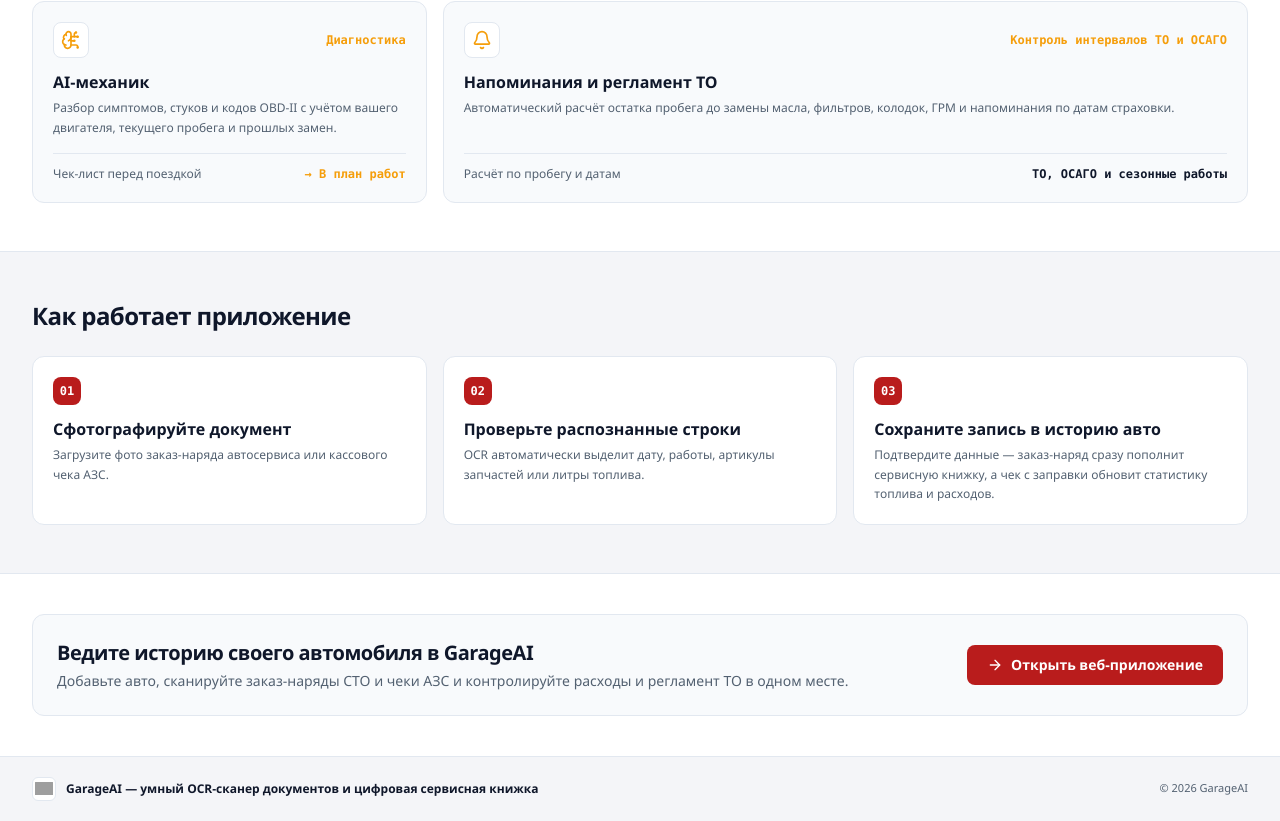
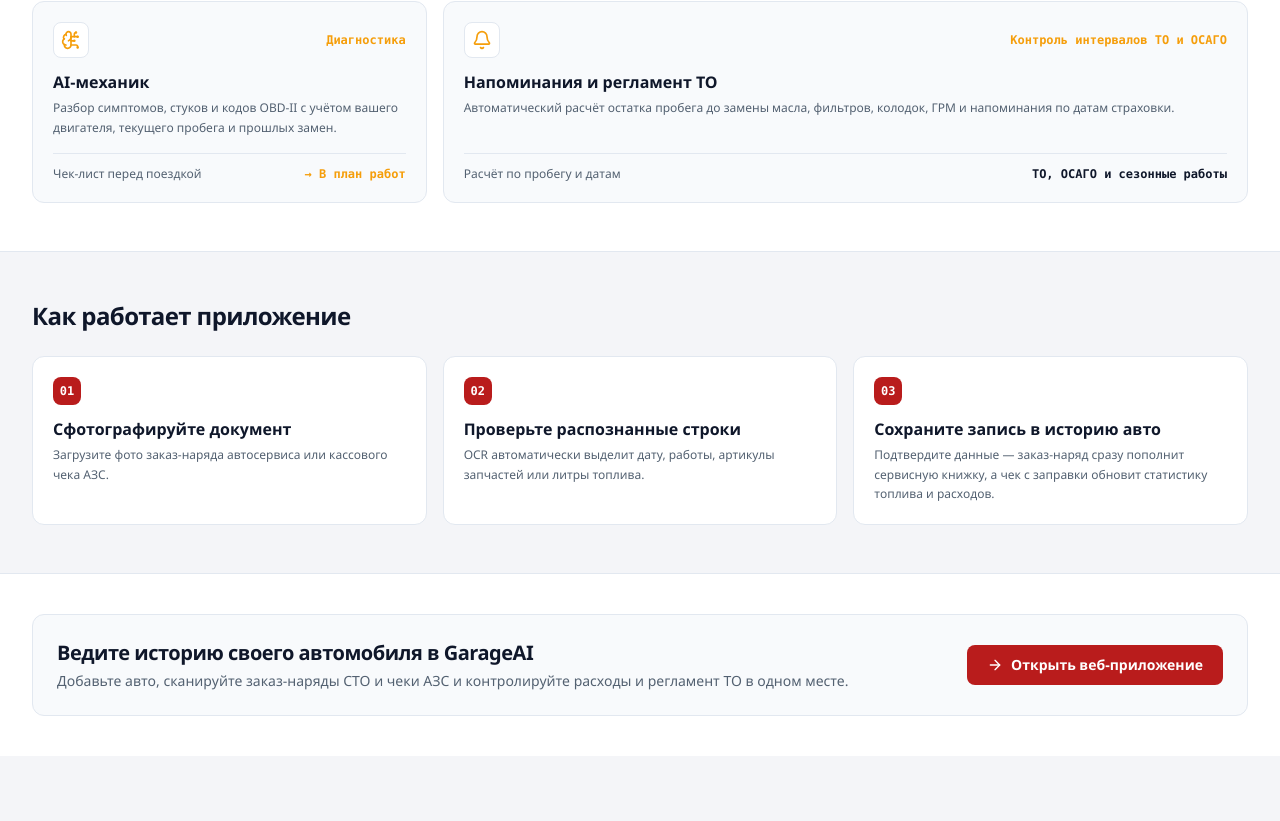
Before and after one commit to AlEX91udemy/GarageAI_1.0, a React (Vite) app: page / in a window 1280 px wide. Shown: the part 1099-1920 px from the top of the page. After the commit the page ends 1855 px from the top, so only its background shows below. Built offline with nearby package versions, Linux system fonts and the light colour scheme; grey boxes are pictures that could not be loaded.

Commit message:
style: remove landing footer

```diff
--- a/src/LandingPage.tsx
+++ b/src/LandingPage.tsx
@@ -672,22 +672,6 @@ export function LandingPage() {
         </section>
       </main>
 
-      {/* Подвал */}
-      <footer className="border-t border-[#E2E8F0] bg-[#F4F5F8] py-5 dark:border-[#243044] dark:bg-[#0D131D]">
-        <div className="mx-auto flex max-w-7xl flex-col gap-2 px-4 text-xs text-[#536171] dark:text-[#94A3B8] sm:flex-row sm:items-center sm:justify-between sm:px-6 lg:px-8">
-          <div className="flex items-center gap-2.5 font-semibold text-[#0F172A] dark:text-[#F8FAFC]">
-            <img
-              src="/assets/aistudio/______-_______-__________-___-________-_________-20261020-2243_1f20d635.png"
-              alt="GarageAI"
-              className="h-6 w-6 rounded-md border border-[#E2E8F0] bg-white object-contain p-0.5 dark:border-[#243044]"
-            />
-            <span>GarageAI — умный OCR-сканер документов и цифровая сервисная книжка</span>
-          </div>
-          <span className="text-[11px] text-[#536171] dark:text-[#94A3B8]">
-            © {new Date().getFullYear()} GarageAI
-          </span>
-        </div>
-      </footer>
     </div>
   );
 }
```
